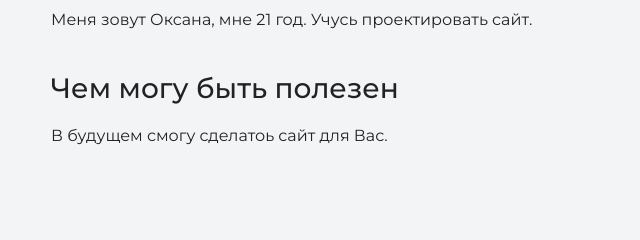
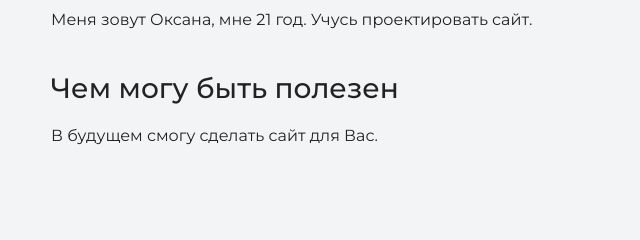
Before and after one commit to oksperegud/my-site, a plain HTML site: page index.html in a window 1280 px wide. Shown: the part 1220-1460 px from the top of the page, 125-765 px from the left. Drawn offline with nearby package versions, Linux system fonts and the light colour scheme.

Commit message:
Update index.html

```diff
--- a/index.html
+++ b/index.html
@@ -28,7 +28,7 @@
       <h3>Пара слов о себе.</h3>
       <p>Меня зовут Оксана, мне 21 год. Учусь проектировать сайт.</p>
       <h3>Чем могу быть полезен</h3>
-      <p>В будущем смогу сделатоь сайт для Вас.</p>
+      <p>В будущем смогу сделать сайт для Вас.</p>
       </div>
     </section>
 
```
